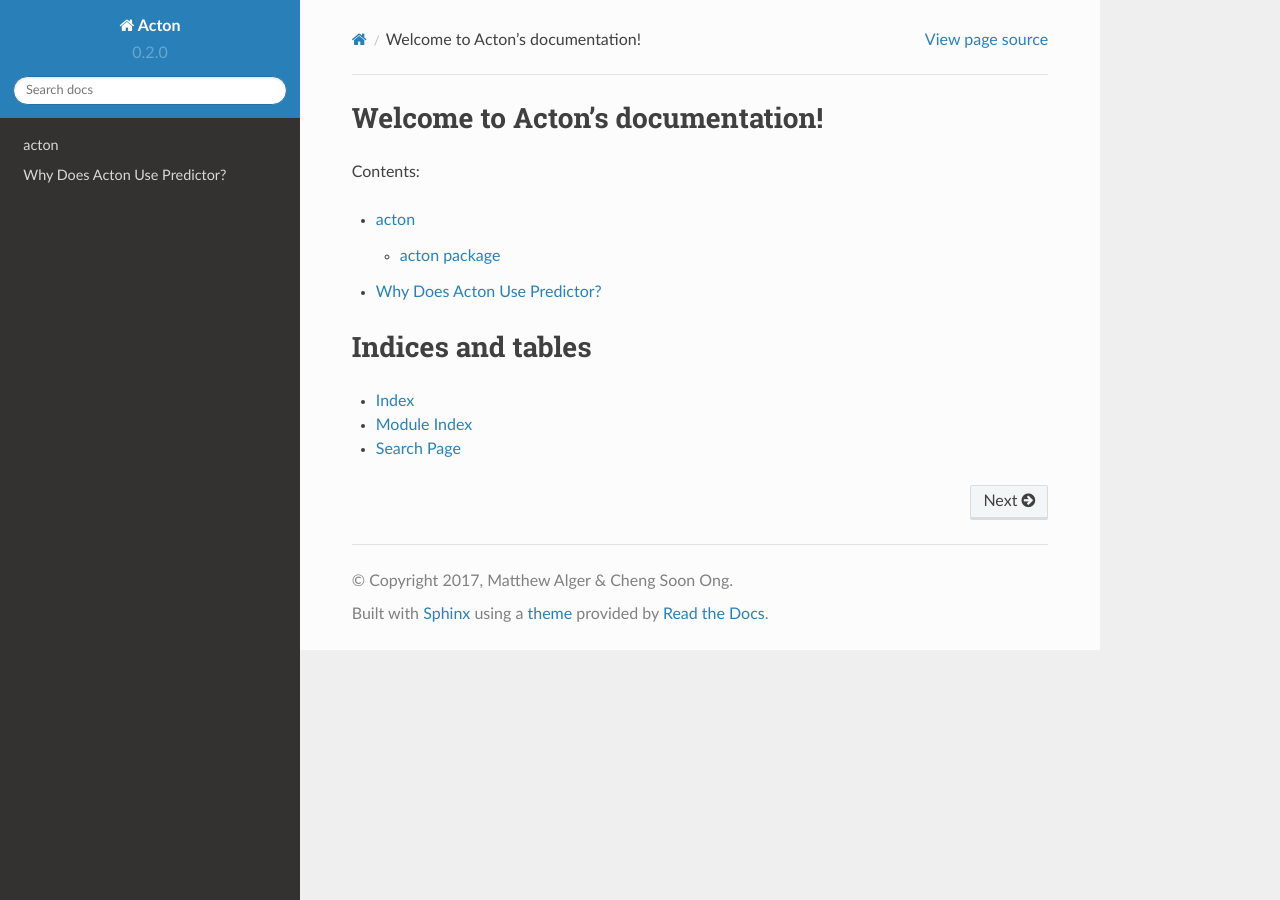
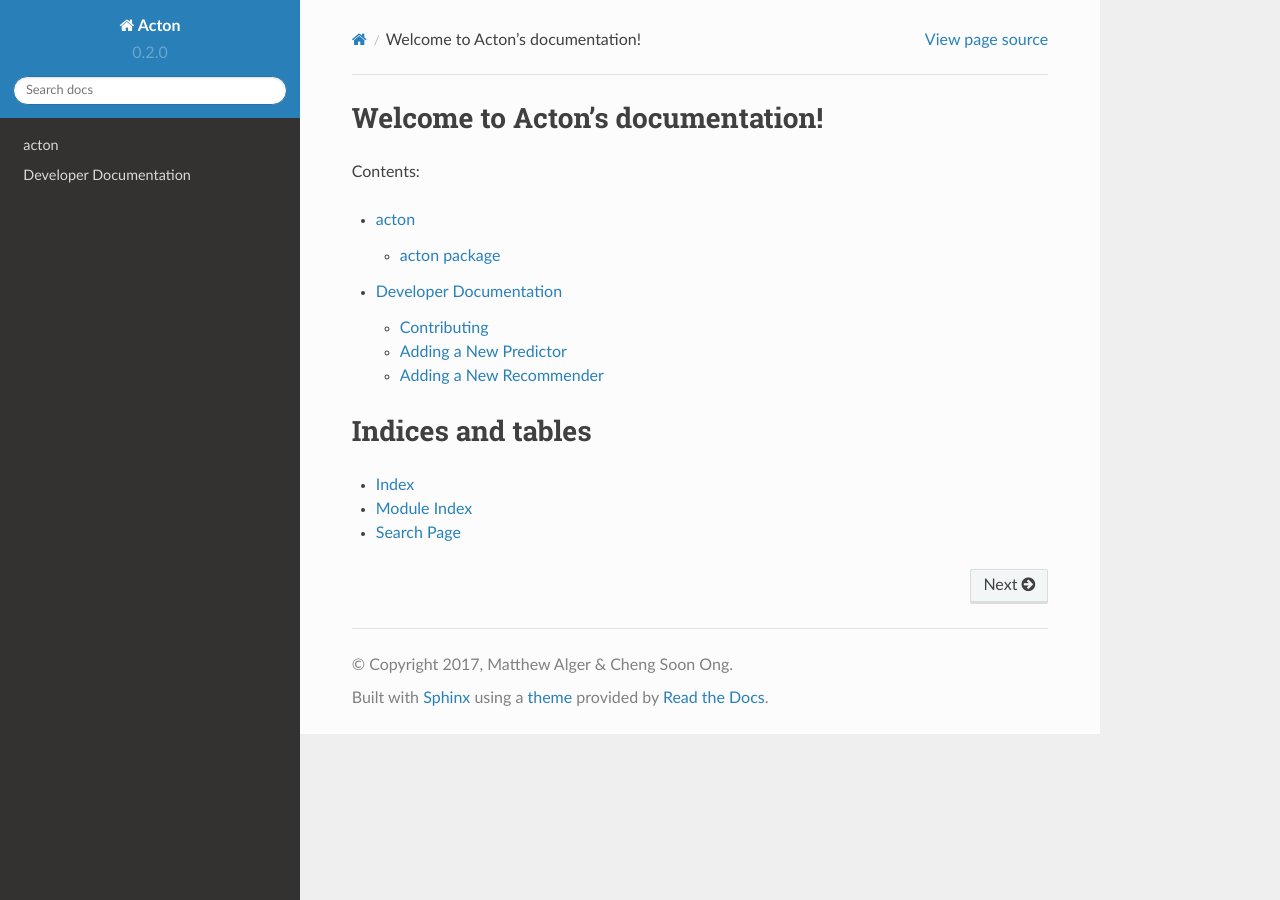
Before and after one commit to chengsoonong/acton, a Sphinx documentation site: the page built from docs/index.rst, in a window 1280 px wide. Built offline with Sphinx 7.4.7 and the Read the Docs theme 2.0.0, drawn with Linux system fonts in a browser that asks for light colours.

Commit message:
Added developer docs outline. #72

```diff
--- a/docs/index.rst
+++ b/docs/index.rst
@@ -12,7 +12,7 @@ Contents:
    :maxdepth: 2
 
    source/modules
-   source/predictor
+   source/dev
 
 
 Indices and tables
--- a/docs/source/predictor.rst
+++ b/docs/source/dev.rst
@@ -1,6 +1,18 @@
+Developer Documentation
+=======================
+
+Contributing
+------------
+
+Adding a New Predictor
+----------------------
+
 Why Does Acton Use Predictor?
-=============================
+#############################
 
 Acton makes use of ``Predictor`` classes, which are often just wrappers for scikit-learn classes. This raises the question: Why not just use scikit-learn classes?
 
 This design decision was made because Acton must support predictors that do not fit the scikit-learn API, and so using scikit-learn predictors directly would mean that there is no unified API for predictors. An example of where Acton diverges from scikit-learn is that scikit-learn does not support multiple labellers.
+
+Adding a New Recommender
+------------------------
```
